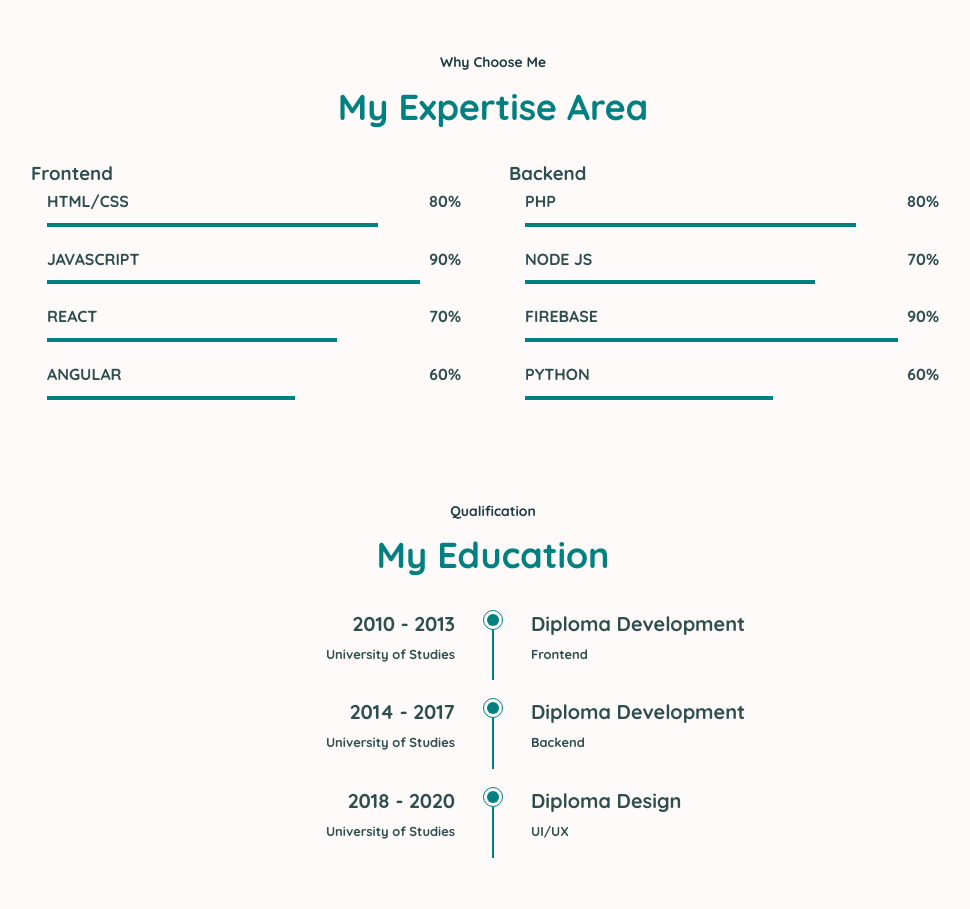
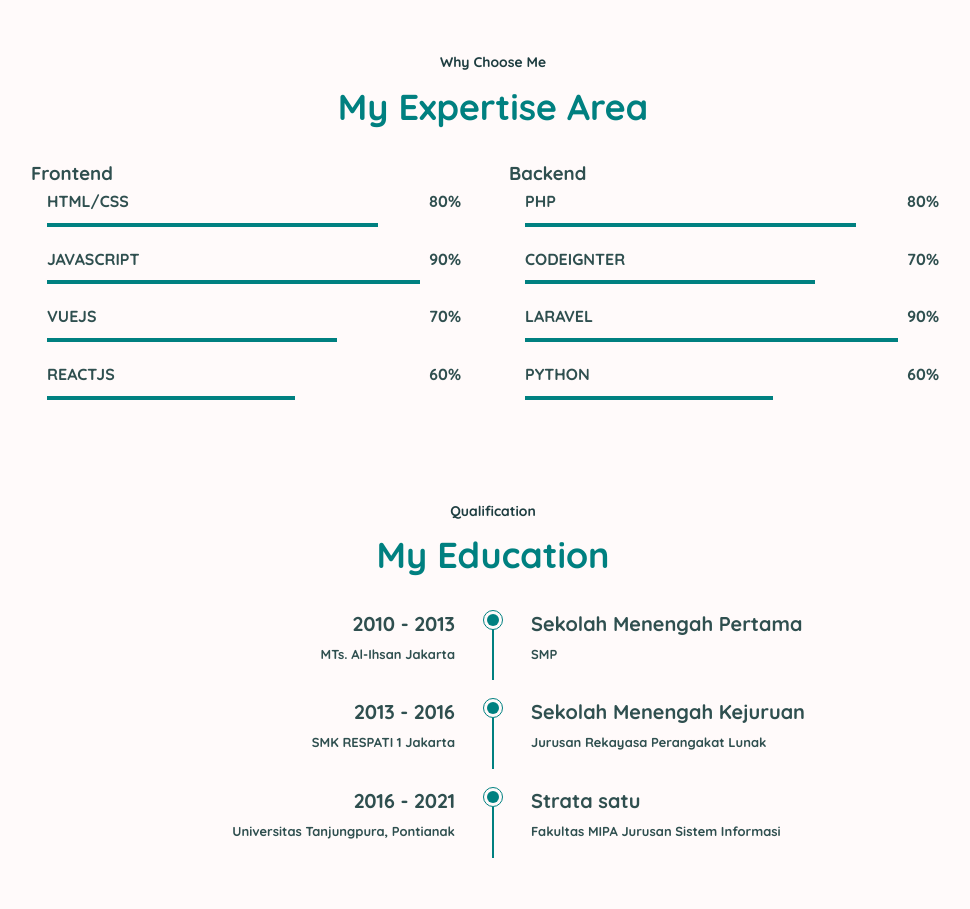
Before and after one commit to muhfajarprawira/personal_web, a plain HTML site: page index.html in a window 1280 px wide. Shown: the part 1471-2380 px from the top of the page, without its empty margins (309-1279 px from the left). Drawn offline with Linux system fonts and the light colour scheme.

Commit message:
Perubahan deskripsi dan education

```diff
--- a/index.html
+++ b/index.html
@@ -111,7 +111,7 @@
 
 						<div class="about__information-data">
 							<i class='bx bxl-whatsapp about__information-icon'></i>
-							<span>0857-5017-8054</span>
+							<span>+62857-5017-8054</span>
 						</div>
 
 						<div class="about__information-data">
@@ -126,7 +126,7 @@
 						<div class="about__information-data">
 							<i class='bx bx-medal about__information-icon'></i>
 							<div>
-								<span class="about__information-subtitle">5 Years Job</span>
+								<span class="about__information-subtitle">0 Years Job</span>
 								<span class="about__information-subtitle-small">Experience</span>
 							</div>
 						</div>
@@ -134,7 +134,7 @@
 						<div class="about__information-data">
 							<i class='bx bx-briefcase about__information-icon'></i>
 							<div>
-								<span class="about__information-subtitle">50+ Projects</span>
+								<span class="about__information-subtitle">2 Projects</span>
 								<span class="about__information-subtitle-small">Completed</span>
 							</div>
 						</div>
@@ -173,13 +173,13 @@
 					</div>
 
 					<div class="skills__data">
-						<span class="skills__name">React</span>
+						<span class="skills__name">VueJs</span>
 						<span class="skills__number">70%</span>
 						<span class="skills__bar skills__react"></span>
 					</div>
 
 					<div class="skills__data">
-						<span class="skills__name">Angular</span>
+						<span class="skills__name">ReactJs</span>
 						<span class="skills__number">60%</span>
 						<span class="skills__bar skills__angular"></span>
 					</div>
@@ -195,13 +195,13 @@
 					</div>
 
 					<div class="skills__data">
-						<span class="skills__name">Node Js</span>
+						<span class="skills__name">Codeignter</span>
 						<span class="skills__number">70%</span>
 						<span class="skills__bar skills__node"></span>
 					</div>
 
 					<div class="skills__data">
-						<span class="skills__name">Firebase</span>
+						<span class="skills__name">Laravel</span>
 						<span class="skills__number">90%</span>
 						<span class="skills__bar skills__firebase"></span>
 					</div>
@@ -225,7 +225,7 @@
 				<div class="education__content">
 					<div>
 						<h3 class="education__year">2010 - 2013</h3>
-						<span class="education__university">University of Studies</span>
+						<span class="education__university">MTs. Al-Ihsan Jakarta</span>
 					</div>
 
 					<div class="education__time">
@@ -234,15 +234,15 @@
 					</div>
 
 					<div>
-						<h3 class="education__race">Diploma Development</h3>
-						<span class="education__speciality">Frontend</span>
+						<h3 class="education__race">Sekolah Menengah Pertama</h3>
+						<span class="education__speciality">SMP</span>
 					</div>
 				</div>
 
 				<div class="education__content">
 					<div>
-						<h3 class="education__year">2014 - 2017</h3>
-						<span class="education__university">University of Studies</span>
+						<h3 class="education__year">2013 - 2016</h3>
+						<span class="education__university">SMK RESPATI 1 Jakarta</span>
 					</div>
 
 					<div class="education__time">
@@ -251,15 +251,15 @@
 					</div>
 
 					<div>
-						<h3 class="education__race">Diploma Development</h3>
-						<span class="education__speciality">Backend</span>
+						<h3 class="education__race">Sekolah Menengah Kejuruan</h3>
+						<span class="education__speciality">Jurusan Rekayasa Perangakat Lunak</span>
 					</div>
 				</div>
 
 				<div class="education__content">
 					<div>
-						<h3 class="education__year">2018 - 2020</h3>
-						<span class="education__university">University of Studies</span>
+						<h3 class="education__year">2016 - 2021</h3>
+						<span class="education__university">Universitas Tanjungpura, Pontianak</span>
 					</div>
 
 					<div class="education__time">
@@ -268,8 +268,8 @@
 					</div>
 
 					<div>
-						<h3 class="education__race">Diploma Design</h3>
-						<span class="education__speciality">UI/UX</span>
+						<h3 class="education__race">Strata satu</h3>
+						<span class="education__speciality">Fakultas MIPA Jurusan Sistem Informasi</span>
 					</div>
 				</div>
 
@@ -437,7 +437,7 @@
 
 					<div class="contact__info">
 						<h3 class="contact__subtitle"><i class="bx bx-map"></i> Location</h3>
-						<span class="contact__text">Pontianak</span>
+						<span class="contact__text">Pontianak,</span>
 						<span class="contact__text">KALIMANTAN BARAT</span>
 					</div>
 
```
